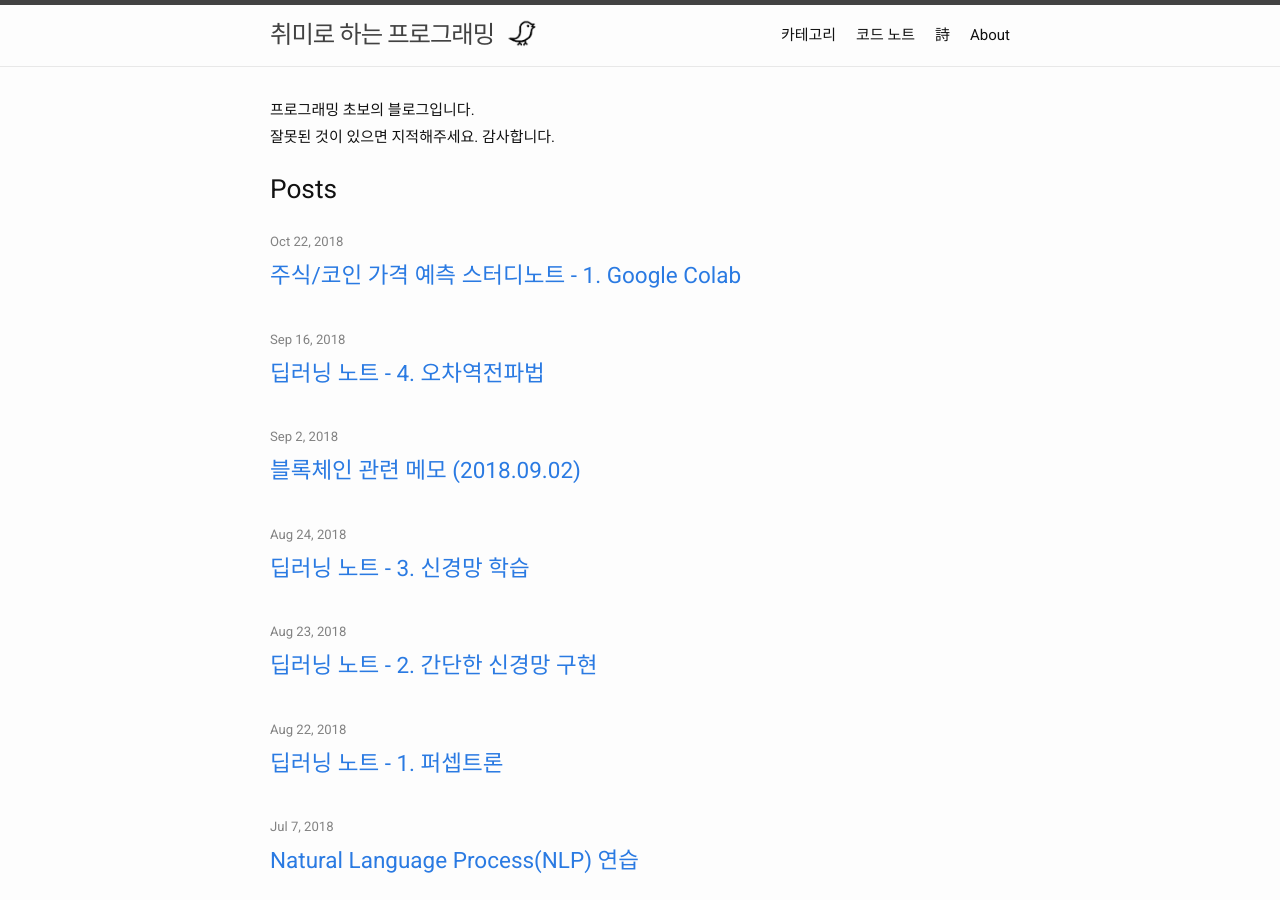
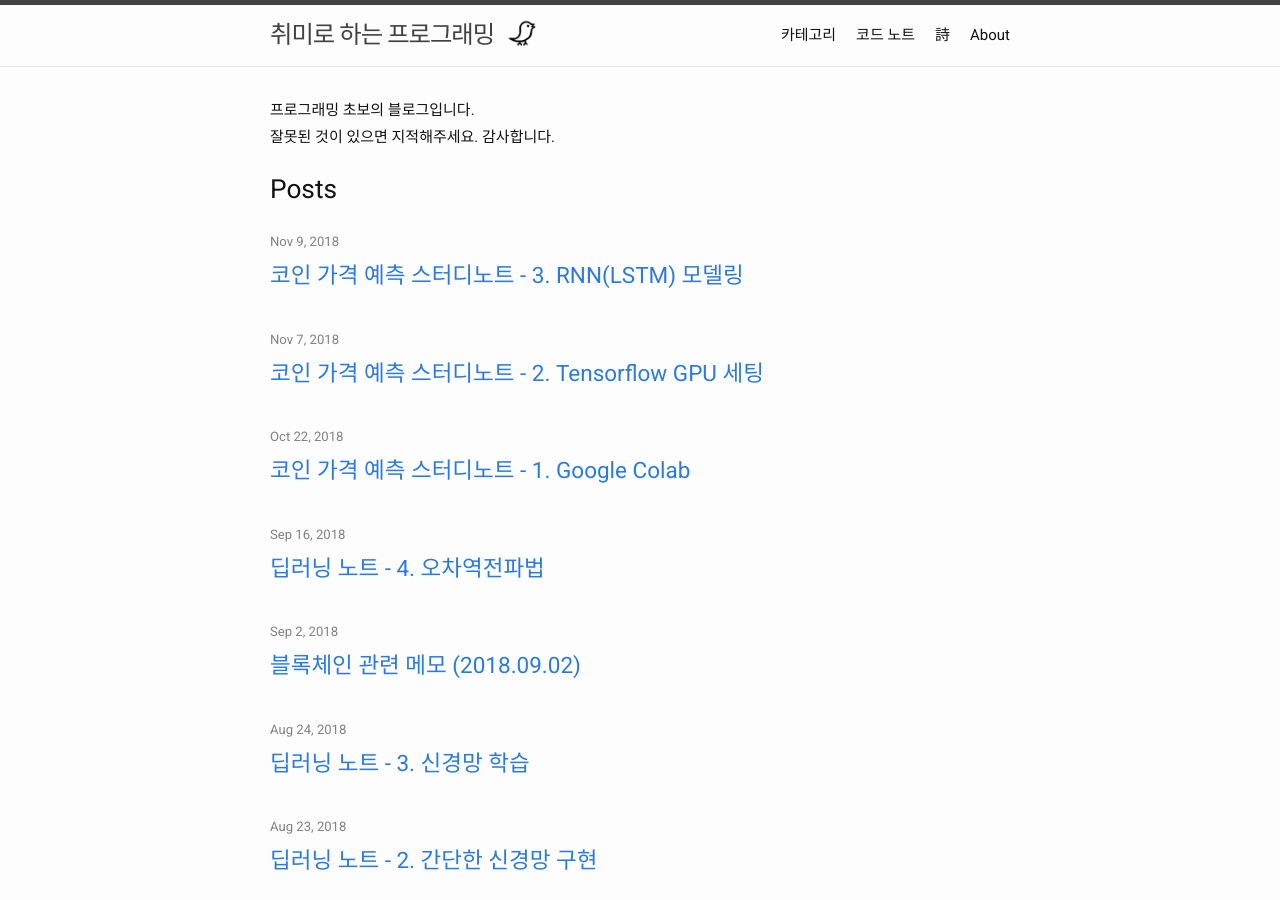
Before and after one commit to kminito/kminito.github.io, a Jekyll site: the page built from index.md, in a window 1280 px wide and 900 px high. Built offline with Jekyll 4.4.1, drawn with Linux system fonts in a browser that asks for light colours; some of the changed lines change nothing that is shown.

Commit message:
post update

````diff
--- a/_posts/studypie/2018-10-22-studypie_deeplearning_1.md
+++ b/_posts/studypie/2018-10-22-studypie_deeplearning_1.md
@@ -1,6 +1,6 @@
 ---
 layout: post
-title: "주식/코인 가격 예측 스터디노트 - 1. Google Colab"
+title: "코인 가격 예측 스터디노트 - 1. Google Colab"
 category: "machine_learning"
 tag:
   - "python"
--- /dev/null
+++ b/_posts/studypie/2018-11-07-studypie_deeplearning_2.md
@@ -0,0 +1,52 @@
+---
+layout: post
+title: "코인 가격 예측 스터디노트 - 2. Tensorflow GPU 세팅 "
+category: "machine_learning"
+tag:
+  - "python"
+  - "data science"
+  - "machine learning"
+  - "deep learning"
+---
+_스터디파이에서 '딥러닝으로 주식/코인 가격 예측하기'를 참여하며 공부한 내용을 정리한 것입니다.._
+
+
+
+  원래 google colab을 사용하려고 했으나, 쓰다보니 계속 불편해서 그냥 데스크탑에서 Jupyter notebook을 돌렸습니다.
+  따라서 GPU 사용을 위한 세팅부터 새로 했습니다. google colab은 사용이 익숙치 않아서 그렇지, 세팅이나 속도 같은 걸 생각해보면 Google colab이 훨씬 빠르고 편리한 것 같아요. 무엇보다 학습하면서 게임을 할 수 있다는 게 가장 큰 장점인 것 같습니다.
+
+  자세한 가이드는 각각의 링크에 있습니다만, 혹시나 한두가지 빼먹어서 헤매는 분들이 계실까봐 나름 정리해서 올립니다. 특히 tensorflow, CUDA, CuDNN의 버전에 유의하세요..!
+
+
+## **GPU 세팅 및 Jupyter notebook으로 GPU 사용 설정**
+_(호환성 때문에 버전에 유의해서 깔았습니다..)_
+#### **GPU 세팅**
+  설치 가이드 : https://www.tensorflow.org/install/gpu
+
+  1. CUDA-enabled GPU card 확인 - GTX 1050 이라 CUDA 가능
+  2. CUDA Toolkit, cuDNN 설치 (저는 CUDA 9.0, CuDNN 7.3 설치)
+  3. Visual Studio 설치 (저는 2017 설치)
+
+#### **tensorflow-GPU 설치**
+  설치 가이드 : https://www.tensorflow.org/install/pip
+
+  1. 가상환경 생성 (아나콘다라 `conda create -n study pip python=3.6`로 만듦)
+  2. tensorflow gpu 설치 - 위 링크의 가이드를 따라하면 되는데, `pip install --upgrade tensorflow`은 안 했습니다. 최신 버전인 1.12로 깔리면 문제 생길까봐 일부러 1.11로 뒀어요.
+  3. 저기 가이드 맨 마지막에 있는 확인하는 코드를 실행해서 정상적으로 작동하는지 확인.
+
+#### **Jupyter notebook 에서 GPU 사용 가능하도록 설정**
+
+참고 : [Create a Jupyter Notebook Kernel for the TensorFlow Environment](https://www.pugetsystems.com/labs/hpc/The-Best-Way-to-Install-TensorFlow-with-GPU-Support-on-Windows-10-Without-Installing-CUDA-1187/#create-a-jupyter-notebook-kernel-for-the-tensorflow-environment)
+
+
+  1. 가상환경 실행 (저 같은 경우는 `activate study`)
+  2. 가상환경 활성화 상태에서 `conda install ipykernel` 입력
+  3. 그리고 `python -m ipykernel install --user --name tf-gpu --display-name "TensorFlow-GPU"`
+  4. 이렇게 하고 나면 Jupyter notebook에서 새 노트북 만들 때 아래와 같이 TensorFlow-GPU 버튼이 생깁니다.
+    ![ipython-gpu]({{ site.url }}\assets\study_notes\studypie_1\2_1.png)
+
+
+여기까지 다 되었으면 준비 완료...!
+
+#### 추신 ####
+이후 필요한 패키지는 가상환경 실행된 상태에서 pip install로 설치해서 쓰시면 됩니다..!
--- /dev/null
+++ b/_posts/studypie/2018-11-09-studypie_deeplearning_3.md
@@ -0,0 +1,345 @@
+---
+layout: post
+title: "코인 가격 예측 스터디노트 - 3. RNN(LSTM) 모델링"
+category: "machine_learning"
+tag:
+  - "python"
+  - "data science"
+  - "machine learning"
+  - "deep learning"
+---
+_스터디파이에서 '딥러닝으로 주식/코인 가격 예측하기'를 참여하며 공부한 내용을 정리한 것입니다.._
+
+학습 자료 : [Creating a Cryptocurrency-predicting finance recurrent neural network](https://pythonprogramming.net/cryptocurrency-recurrent-neural-network-deep-learning-python-tensorflow-keras/)
+
+
+큰 그림은 이렇습니다. 우리가 사용할 데이터에는 [비트코인, 라이트코인, 이더리움]의 [종가, 거래량]이 [1분 간격]으로 저장되어 있습니다. 이 데이터를 바탕으로 학습하여 세 코인 중 하나의 가격 등락을 예측하는 것입니다. 구체적으로 예를 들자면, 1월 1일 00시 00분의 비트코인 가격이 3분 후에 올라 있을지 떨어져 있을지를 예측하는 것입니다. 다른 코인의 정보 또한 feature로 사용이 됩니다.
+
+자세한 내용은 위의 링크에 아주 길게 있습니다.
+
+## RNN으로 코인 가격 등락 예측 ##
+
+데이터 파일은 총 세개("BTC-USD", "LTC-USD", "ETH-USD")인데, 일단 하나를 열어봅니다.
+
+```py
+import numpy as np
+import pandas as pd
+
+
+df = pd.read_csv("crypto_data/LTC-USD.csv", names = ['time', 'low', 'high', 'open', 'close', 'volume'])
+print(df.head())
+```
+```cmd
+time        low       high       open      close      volume
+0  1528968660  96.580002  96.589996  96.589996  96.580002    9.647200
+1  1528968720  96.449997  96.669998  96.589996  96.660004  314.387024
+2  1528968780  96.470001  96.570000  96.570000  96.570000   77.129799
+3  1528968840  96.449997  96.570000  96.570000  96.500000    7.216067
+4  1528968900  96.279999  96.540001  96.500000  96.389999  524.539978
+```
+이렇게 생겼네요. row data는 저가, 고가, 시가, 종가, 거래량이 모두 포함되어 있습니다. 따라서 이후에 데이터를 처리하는 과정에서 필요 없는 컬럼은 제거됩니다.
+
+#### **데이터 처리**
+
+```py
+# 데이터를 넣을 빈 데이터프레임을 만듦
+main_df = pd.DataFrame()
+```
+```py
+#파라미터를 변수로 설정
+SEQ_LEN = 60 # 몇분짜리를 한 덩어리로 학습시킬건지 (ex 60분)
+FUTURE_PERIOD_PREDICT = 3 #몇 분 후 가격을 기준으로 등락을 결정할 건지 (3분 후)
+RATIO_TO_PREDICT = "LTC-USD" # 어느 코인 가격을 예측?
+```
+
+
+```python
+ratios = ["BTC-USD", "LTC-USD", "ETH-USD"]
+for ratio in ratios:
+    dataset = f'training_datas/{ratio}.csv'
+    df = pd.read_csv(dataset, names=['time','low','high','open','close','volume'])
+
+    df.rename(columns={"close": f"{ratio}_close", "volume" : f"{ratio}_volume"}, inplace=True)
+
+
+    # 일단 time을 index로 두고, 컬럼은 종가와 거래량만 남김
+    df.set_index("time", inplace=True)
+    df = df[[f"{ratio}_close", f"{ratio}_volume"]]
+    # 그리고 이것들을 join한다 -> 여러 코인 데이터를 하나의 df에 join
+    if len(main_df)==0:
+        main_df = df
+    else:
+        main_df = main_df.join(df)
+
+main_df.fillna(method="ffill",inplace=True)
+main_df.dropna(inplace=True)
+print(main_df.head())
+
+
+## target값,즉 등락을 표시하기 위한 함수
+def classify(current, future): #현재와 미래 가격을 인자로 받아서
+    if float(future) > float(current):
+        return 1 # 오르면 1
+    else:
+        return 0 # 떨어지면 0
+
+#여기서 미래의 가격이란 3분 후의 가격
+main_df['future'] = main_df[f'{RATIO_TO_PREDICT}_close'].shift(-FUTURE_PERIOD_PREDICT)
+#그래서 위의 classfy 함수를 돌려 target value를 구한다
+main_df['target'] = list(map(classify, main_df[f'{RATIO_TO_PREDICT}_close'], main_df['future']))
+
+
+# test train split
+#시간순으로 마지막 5%에 해당하는 데이터를 테스트 데이터로 쓴다
+times = sorted(main_df.index.values) # get the times
+last_5pct = sorted(main_df.index.values)[-int(0.05*len(times))]
+
+# validation_main_df는 마지막 5% 이내 시간
+validation_main_df = main_df[(main_df.index >= last_5pct)]
+# main_df는 앞의 95% 시간에 해당하는 데이터가 들어감
+main_df = main_df[(main_df.index < last_5pct)]
+```
+```cmd
+BTC-USD_close  BTC-USD_volume  LTC-USD_close  LTC-USD_volume  \
+time
+1528968720    6487.379883        7.706374      96.660004      314.387024
+1528968780    6479.410156        3.088252      96.570000       77.129799
+1528968840    6479.410156        1.404100      96.500000        7.216067
+1528968900    6479.979980        0.753000      96.389999      524.539978
+1528968960    6480.000000        1.490900      96.519997       16.991997
+
+ETH-USD_close  ETH-USD_volume
+time
+1528968720      486.01001       26.019083
+1528968780      486.00000        8.449400
+1528968840      485.75000       26.994646
+1528968900      486.00000       77.355759
+1528968960      486.00000        7.503300
+```
+위의 결과는 세 코인의 데이터를 합쳤을 때 어떤지 보려고 프린트한 것.
+
+
+이제 합쳐진 데이터를 전처리하기 위한 함수를 정의합니다.
+```py
+from sklearn import preprocessing
+from collections import deque
+import random
+```
+
+```python
+def preprocess_df(df):
+    df = df.drop("future", axis=1) #필요없는 컬럼은 제거 (왜 위에서 안 지웠지?)
+
+    #코인마다 가격이 닫르므로 스케일링을 해주어야 합니다.
+    #여기서는 percent chnage를 하고 다시 sklearn.preprocessing.scale를 썼는디
+    #구체적으로 어떤식으로 스케일링을 하는지는 찾아보지 않았습니다.
+    for col in df.columns:
+        if col != "target":
+            df[col] = df[col].pct_change() #퍼센트 체인지
+            df.dropna(inplace=True)
+            df[col] = preprocessing.scale(df[col].values)
+
+    # sentdex가 na는 잘 생긴다고 안전빵으로 dropna 한다고 했습니다.
+    df.dropna(inplace=True)
+
+    #자 이제 한 묶음으로 때려넣을 데이터를 묶습니다.
+    sequential_data = []
+    #deque는 배열에 새로운 데이터가 들어와도 length를 유지해주는 친구입니다.
+    #배열이 꽉 찼는데 새로 뭐가 들어오면 맨 뒤에는 팅겨나가는 방식으로
+    #크기를 유지합니다. 여기서는 SEQ_LEN, 즉 60개가 배열 크기가 됩니다.
+    prev_days = deque(maxlen=SEQ_LEN)
+
+
+    for i in  df.values:
+        prev_days.append([n for n in i[:-1]]) #타겟 빼놓고 나머지를 pre_days에 어펜드
+        if len(prev_days) == SEQ_LEN: #pre_days에 60개가 꽉차면
+            sequential_data.append([np.array(prev_days),i[-1]]) #sequential_data에 target과 함께 어펜드
+    random.shuffle(sequential_data)
+
+
+    ## blancing
+    # target이 1이면 사라, 0이면 팔아라,의 신호인데
+    # 데이터 불균형이 있을 수 있으므로 그것을 맞추는 작업
+    buys = []
+    sells = []
+
+    for seq, target in sequential_data:
+        #타겟이 0이면 팔아라에 넣고
+        if target == 0:
+            sells.append([seq, target])
+        #타겟이 1이면 사라에 넣는다
+        elif target == 1:
+            buys.append([seq, target])
+
+    random.shuffle(buys)
+    random.shuffle(sells)
+
+    # 두 데이터의 숫자를 맞춰주려고 함(둘 중 숫자가 작은 것으로)
+    lower = min(len(buys), len(sells))
+
+    #위에서 미리 셔플해놨으므로 그냥 슬라이싱 하면 됨.
+    buys = buys[:lower]
+    sells = sells[:lower]
+
+    # 둘을 합쳐서 학습 데이터에 넣고
+    sequential_data = buys+sells
+    random.shuffle(sequential_data)
+
+    # test train split
+    X = []
+    y = []
+
+    for seq, target in sequential_data:
+        X.append(seq)
+        y.append(target)
+
+    return np.array(X), y
+
+```
+
+위에서 만든 함수로 데이터 전처리를 합니다.
+```python
+train_x, train_y = preprocess_df(main_df)
+validation_x, validation_y = preprocess_df(validation_main_df)
+```
+
+#### **모델링**
+
+
+하이퍼 파라미터를 설정합니다.
+```python
+import time
+EPOCHS = 10
+BATCH_SIZE=64
+
+#요거는 로그를 저장할 때 쓸 이름입니다.
+#하이퍼 파라미터를 이름에 들어가게 하는 건 좋은 방법인 것 같아요.
+#시간도 집어넣어서 겹치는 일이 없도록 합니다.
+NAME = f"{SEQ_LEN}-SEQ-{FUTURE_PERIOD_PREDICT}-PRED-{int(time.time())}"
+```
+
+```python
+import tensorflow as tf
+from keras.models import Sequential
+from keras.layers import Dense, Dropout, LSTM, CuDNNLSTM, BatchNormalization
+from keras.callbacks import TensorBoard
+from keras.callbacks import ModelCheckpoint, ModelCheckpoint
+from keras.optimizers import Adam
+```
+```cmd
+Using TensorFlow backend.
+```
+
+신경망 구성
+```python
+model = Sequential()
+
+model.add(CuDNNLSTM(128, input_shape=(train_x.shape[1:]), return_sequences=True))
+model.add(Dropout(0.2)) #오버피팅을 막고자 일부를 버림
+model.add(BatchNormalization())
+
+model.add(CuDNNLSTM(128, return_sequences=True))
+model.add(Dropout(0.1))
+model.add(BatchNormalization())
+
+model.add(CuDNNLSTM(128))
+model.add(Dropout(0.2))
+model.add(BatchNormalization())
+
+model.add(Dense(32, activation = 'relu'))
+model.add(Dropout(0.2))
+
+model.add(Dense(2, activation='softmax'))
+
+opt = Adam(lr=0.001, decay=1e-6)
+
+# Compile model
+model.compile(
+    loss='sparse_categorical_crossentropy',
+    optimizer=opt,
+    metrics=['accuracy']
+)
+```
+**tensorboard 설정**
+
+```python
+logs 폴더에 로그를 저장합니다.
+tensorboard = TensorBoard(log_dir="logs/{}".format(NAME))
+```
+
+```python
+
+filepath = "RNN_Final-{epoch:02d}-{val_acc:.3f}"
+# val_acc가 가장 높을 때의 모델을 자동으로 저장하도록 합니다. (사실 자세히 모름)
+checkpoint = ModelCheckpoint("models/{}.model".format(filepath, monitor='val_acc', verbose=1, save_best_only=True, mode='max')) # saves only the best ones
+```
+
+텐서보드를 실행하기 위해 커맨드창에서 가상환경을 활성화하고, 주피터노트북 파일이 있는 곳으로 가서 아래 명령어를 입력합니다. `logdir`은 log가 저장될 곳에 따라서 바꾸면 됩니다.
+
+
+    tensorboard --logdir=logs/ --host localhost --port 8088
+
+``TensorBoard 1.11.0 at http://localhost:8088 (Press CTRL+C to quit)``
+라고 뜨면 브라우저에 주소를 입력하고 들어갑니다. 아래와 같은 화면을 볼 수 있습니다.
+    ![tensor_board]({{ site.url }}\assets\study_notes\studypie_1\3_1.png)
+
+
+
+#### **학습**
+
+```python
+# Train model
+history = model.fit(
+    train_x, train_y,
+    batch_size=BATCH_SIZE,
+    epochs=EPOCHS,
+    validation_data=(validation_x, validation_y),
+    callbacks=[tensorboard, checkpoint],
+)
+```
+
+```cmd
+Train on 77926 samples, validate on 3860 samples
+Epoch 1/10
+77926/77926 [==============================] - 40s 513us/step - loss: 0.7067 - acc: 0.5247 - val_loss: 0.6886 - val_acc: 0.5438
+Epoch 2/10
+77926/77926 [==============================] - 38s 483us/step - loss: 0.6866 - acc: 0.5482 - val_loss: 0.6806 - val_acc: 0.5661
+Epoch 3/10
+77926/77926 [==============================] - 38s 483us/step - loss: 0.6837 - acc: 0.5581 - val_loss: 0.6781 - val_acc: 0.5687
+Epoch 4/10
+77926/77926 [==============================] - 37s 481us/step - loss: 0.6819 - acc: 0.5606 - val_loss: 0.6809 - val_acc: 0.5622
+Epoch 5/10
+77926/77926 [==============================] - 37s 480us/step - loss: 0.6804 - acc: 0.5655 - val_loss: 0.6743 - val_acc: 0.5707
+Epoch 6/10
+77926/77926 [==============================] - 37s 473us/step - loss: 0.6781 - acc: 0.5728 - val_loss: 0.6736 - val_acc: 0.5790
+Epoch 7/10
+77926/77926 [==============================] - 38s 482us/step - loss: 0.6751 - acc: 0.5765 - val_loss: 0.6787 - val_acc: 0.5694
+Epoch 8/10
+77926/77926 [==============================] - 37s 472us/step - loss: 0.6723 - acc: 0.5812 - val_loss: 0.6734 - val_acc: 0.5754
+Epoch 9/10
+77926/77926 [==============================] - 47s 599us/step - loss: 0.6683 - acc: 0.5885 - val_loss: 0.6783 - val_acc: 0.5824
+Epoch 10/10
+77926/77926 [==============================] - 35s 451us/step - loss: 0.6640 - acc: 0.5967 - val_loss: 0.6775 - val_acc: 0.5705
+```
+
+```python
+# Score model
+score = model.evaluate(validation_x, validation_y, verbose=0)
+print('Test loss:', score[0])
+print('Test accuracy:', score[1])
+# Save model
+model.save("models/{}".format(NAME))
+```
+```python
+Test loss: 0.6774762500753057
+Test accuracy: 0.5704663213670562
+```
+
+
+텐서보드로 보면 이런식
+
+![tensor_board2]({{ site.url }}\assets\study_notes\studypie_1\3_2.png)
+
+
+#### **총평**
+이것저것 바꿔가면서 시도해봤는데 validation accruacy가 58%를 넘지 못함. 그리고 LSTM에 대해 좀 더 공부를 해야할 것 같다. 그리고 이거를 주식에 적용하려면 feature를 좀 더 확보해야 할 것 같다. 연습으로 좋았음.
````
Also changed, not shown: assets/study_notes/studypie_1/2_1.PNG (added), assets/study_notes/studypie_1/3_1.PNG (added), assets/study_notes/studypie_1/3_2.PNG (added).
